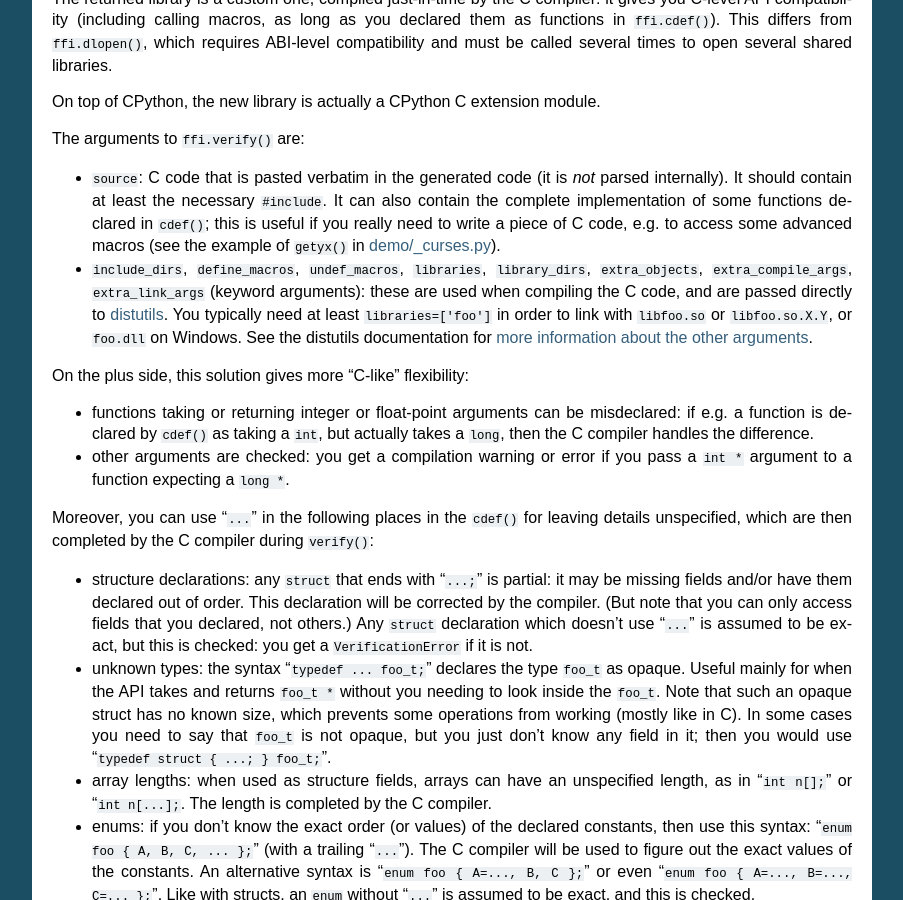
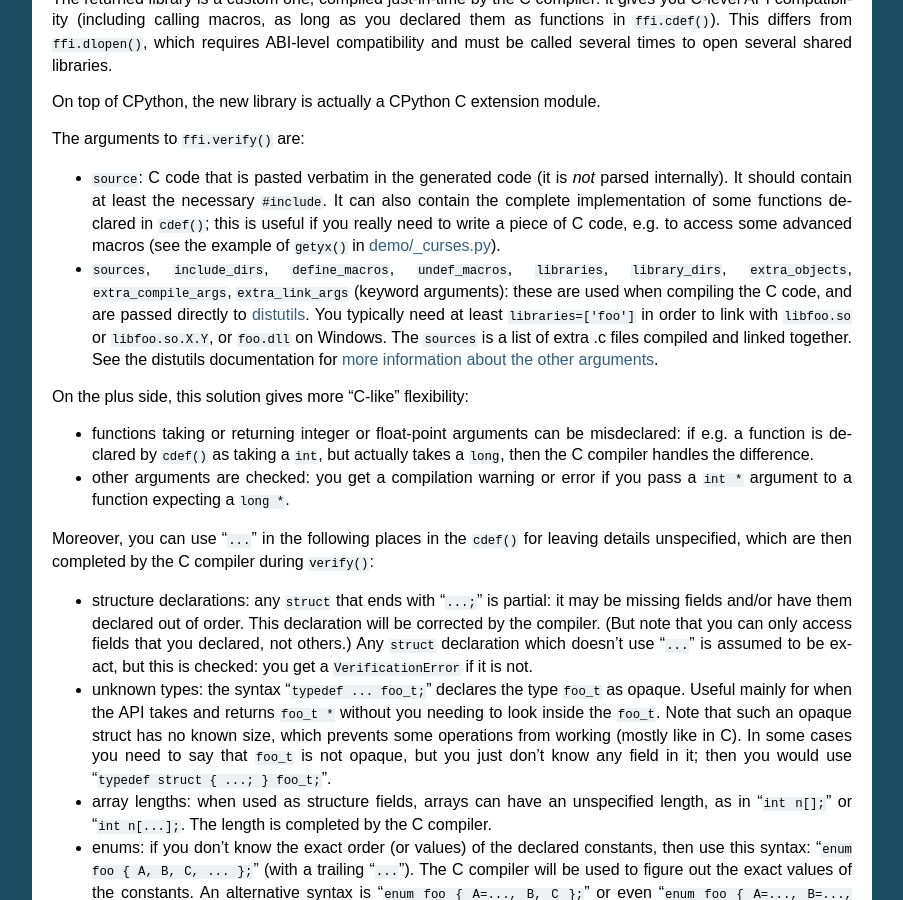
Before and after one commit to python-cffi/cffi, a Sphinx documentation site: the page built from doc/source/index.rst, in a window 1280 px wide and 900 px high, scrolled down 5587 px. Shown: the whole window, without its empty margins (198-1101 px from the left). Built offline with Sphinx 7.4.7, drawn with Linux system fonts in a browser that asks for light colours.

Commit message:
Add 'sources', which can now be passed explicitly too.

```diff
--- a/doc/source/index.rst
+++ b/doc/source/index.rst
@@ -431,12 +431,14 @@ The arguments to ``ffi.verify()`` are:
    some advanced macros (see the example of ``getyx()`` in
    `demo/_curses.py`_).
 
-*  ``include_dirs``, ``define_macros``, ``undef_macros``, ``libraries``,
+*  ``sources``, ``include_dirs``,
+   ``define_macros``, ``undef_macros``, ``libraries``,
    ``library_dirs``, ``extra_objects``, ``extra_compile_args``,
    ``extra_link_args`` (keyword arguments): these are used when
    compiling the C code, and are passed directly to distutils_.  You
    typically need at least ``libraries=['foo']`` in order to link with
-   ``libfoo.so`` or ``libfoo.so.X.Y``, or ``foo.dll`` on Windows.  See
+   ``libfoo.so`` or ``libfoo.so.X.Y``, or ``foo.dll`` on Windows.  The
+   ``sources`` is a list of extra .c files compiled and linked together.  See
    the distutils documentation for `more information about the other
    arguments`__.
 
```
